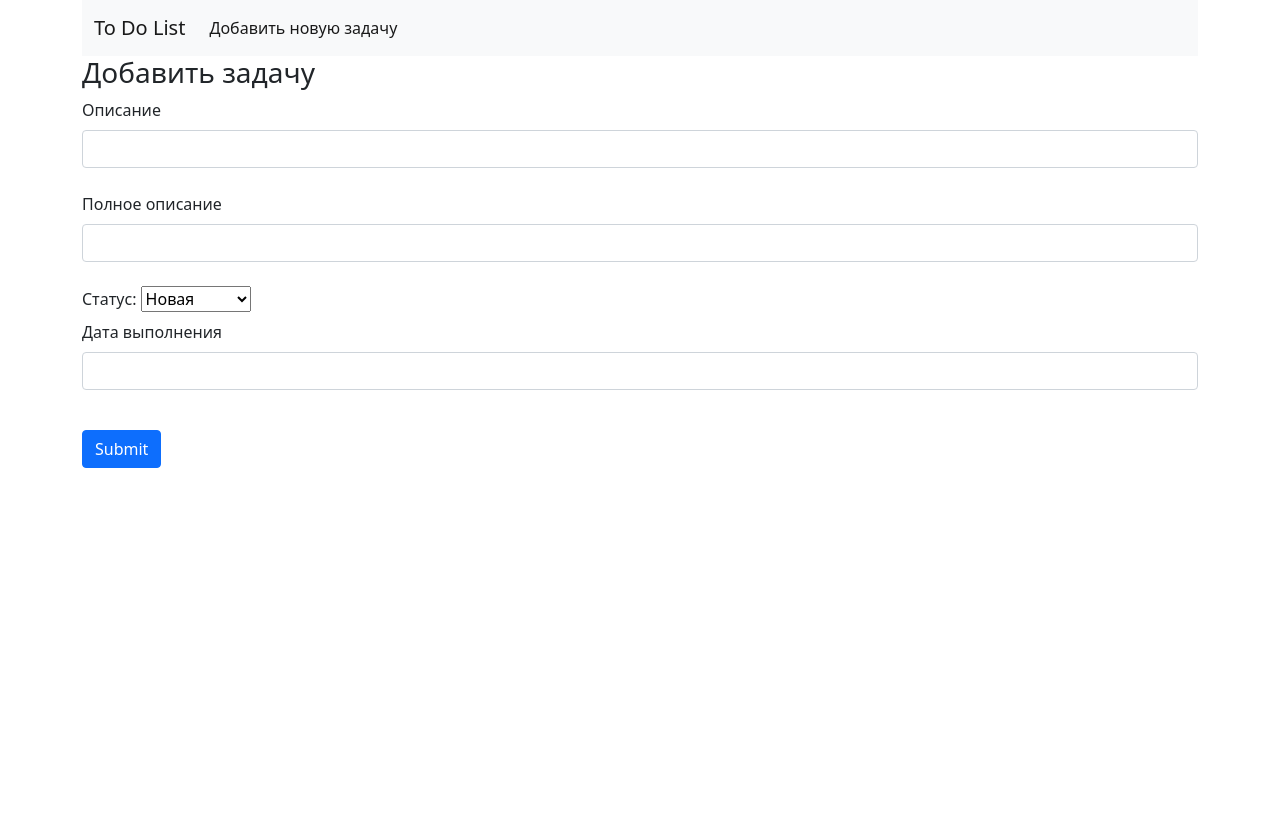
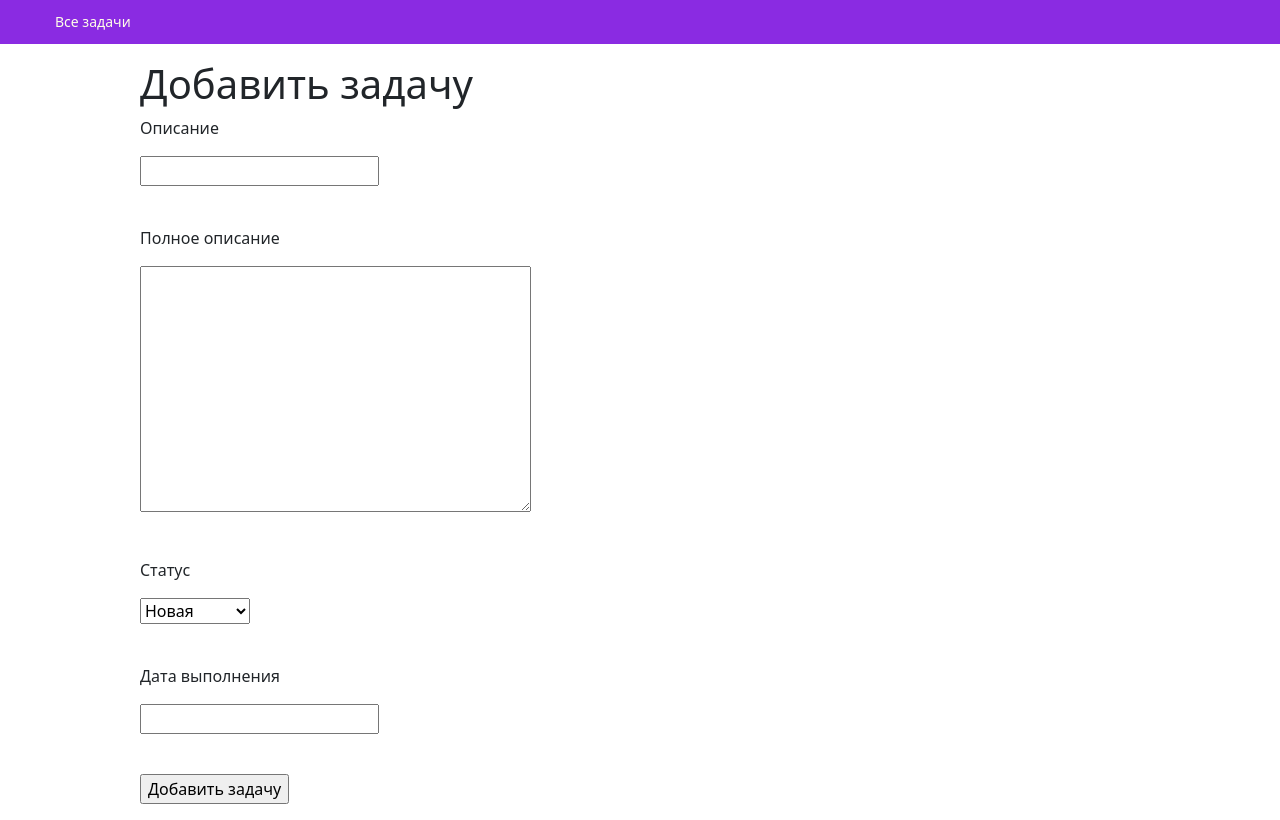
Before and after one commit to UuljanAitnazarova/python_homework_45_To_do_list, a Django app: page /tasks/add/ in a window 1280 px wide. Before the commit the page ends 468 px from the top, so only its background shows below. Run offline with Django 3.2, Linux system fonts and the light colour scheme.

Commit message:
Added task_update view, added forms and updated the task_create_view

```diff
--- /dev/null
+++ b/source/todoapp/forms.py
@@ -0,0 +1,10 @@
+from django import forms
+from django.forms import widgets
+
+from .models import Task
+
+class TaskForm(forms.Form):
+    description = forms.CharField(max_length=200, required=True, label='Описание')
+    full_description = forms.CharField(max_length=3000, required=False, widget=widgets.Textarea, label='Полное описание')
+    status = forms.ChoiceField(choices=Task.STATUS_CHOICES, required=True, label = 'Статус')
+    date_completed = forms.DateField(required=False, label='Дата выполнения')
--- /dev/null
+++ b/source/todoapp/static/css/navbar.css
@@ -0,0 +1,32 @@
+.navbar {
+    display: block;
+    background: blueviolet;
+    position: fixed;
+    top: 0;
+    right: 0;
+    left: 0;
+    font-size: 0;
+    box-sizing: border-box;
+    padding: 10px 40px;
+}
+.menu {
+    font-size: 14px;
+    line-height: 1;
+    padding: 0;
+    margin: 0;
+    display: inline-block;
+    color: #fffee8;
+}
+.menu li {
+    display: inline-block;
+}
+.menu a {
+    display: inline-block;
+    text-decoration: none;
+    color: inherit;
+    padding: 5px 15px;
+}
+.menu a:hover {
+    color: #ffc122;
+    text-decoration: underline;
+}
--- a/source/todoapp/static/css/style.css
+++ b/source/todoapp/static/css/style.css
@@ -0,0 +1,19 @@
+body {
+    margin-top: 60px;
+}
+
+.container{
+    width: 80%;
+    margin: 0 auto;
+}
+
+.form-error {
+    color: red;
+    font-size: 12px;
+    margin: 5px 0 0 0
+}
+.form-field-error {
+    border: solid 1px red;
+    box-shadow: red 0 0 3px;
+    display: inline-block;
+}
--- a/source/todoapp/templates/base.html
+++ b/source/todoapp/templates/base.html
@@ -1,3 +1,5 @@
+{% load static %}
+
 <!DOCTYPE html>
 <html lang="en">
 <head>
@@ -7,26 +9,21 @@
     <link href="https://cdn.jsdelivr.net/npm/bootstrap@5.0.0-beta2/dist/css/bootstrap.min.css" rel="stylesheet" integrity="sha384-BmbxuPwQa2lc/FVzBcNJ7UAyJxM6wuqIj61tLrc4wSX0szH/Ev+nYRRuWlolflfl" crossorigin="anonymous">
     <script src="https://cdn.jsdelivr.net/npm/bootstrap@5.0.0-beta2/dist/js/bootstrap.bundle.min.js" integrity="sha384-b5kHyXgcpbZJO/tY9Ul7kGkf1S0CWuKcCD38l8YkeH8z8QjE0GmW1gYU5S9FOnJ0" crossorigin="anonymous"></script>
     <title>Document</title>
+    <link rel="stylesheet" href="{% static "css/style.css" %}">
+    <link rel="stylesheet" href="{% static "css/navbar.css" %}">
 </head>
 <body>
+  <nav class="navbar">
+    <ul class="menu">
+        <li><a href="{% url "index" %}">Все задачи</a></li>
+        {% block menu %}{% endblock %}
+    </ul>
+  </nav>
     <div class="container">
-      <nav class="navbar navbar-expand-lg navbar-light bg-light">
-        <div class="container-fluid">
-          <a class="navbar-brand" href="{% url 'index' %}">To Do List</a>
-          <button class="navbar-toggler" type="button" data-bs-toggle="collapse" data-bs-target="#navbarNav" aria-controls="navbarNav" aria-expanded="false" aria-label="Toggle navigation">
-            <span class="navbar-toggler-icon"></span>
-          </button>
-          <div class="collapse navbar-collapse" id="navbarNav">
-            <ul class="navbar-nav">
-              <li class="nav-item">
-                <a class="nav-link active" aria-current="page" href="{% url 'task_create' %}">Добавить новую задачу</a>
-              </li>
-            </ul>
-          </div>
-        </div>
-      </nav>
-            {% block content %}
-            {% endblock %}
+      <h1>{% block page_header %}{% endblock page_header %}</h1>
+
+        {% block content %}
+        {% endblock %}
 
     </div>
 </body>
--- a/source/todoapp/templates/task_create.html
+++ b/source/todoapp/templates/task_create.html
@@ -1,26 +1,9 @@
 {% extends 'base.html' %}
 
+<!-- {% block page_header %}Добавить задачу{% endblock page_header %} -->
+
 {% block content %}
-
-<h3>Добавить задачу</h3>
-<form action="/tasks/add/" method="post">
-    <div class="mb-3">
-        {% csrf_token %}
-        <label class="form-label">Описание</label>
-        <input type="text" class="form-control" name="description"><br/>
-        <label class="form-label">Полное описание</label>
-        <input type="text" class="form-control" name='full_description'></br>
-        <label class="form-label">
-            Статус: <select name="status">
-                {% for eng, rus in status_choice %}
-                <option value="{{eng}}">{{rus}}</option>
-                {% endfor %}
-            </select>
-        </label><br/>
-        <label class="form-label">Дата выполнения</label><br/>
-        <input type="text" class="form-control" name="date_completed"><br/>
-    </div>
-
-    <button type="submit" class="btn btn-primary">Submit</button>
-</form>
-{% endblock %}
+    <form action="{% url 'task_create' %}" method="post">
+        {% include "task_form.html" with button_text="Добавить задачу" %}
+    </form>
+{% endblock content %}
--- a/source/todoapp/templates/task_delete.html
+++ b/source/todoapp/templates/task_delete.html
@@ -8,5 +8,6 @@
     <p>Вы точно хотите удалить задачу "{{ task.description }}"?</p>
     <input type="submit" value="Да">
 </form>
+<a href="{% url 'task_view' task.id %}">Отмена</a>
 
 {% endblock %}
--- /dev/null
+++ b/source/todoapp/templates/task_form.html
@@ -0,0 +1,15 @@
+{% csrf_token %}
+
+{% for error in form.non_field_errors %}
+   <p class="form-error">{{ error }}</p>
+{% endfor %}
+
+{% for field in form %}
+   <p><label for="{{ field.id_for_label }}">{{ field.label }}</label></p>
+   {% for error in field.errors %}
+       <p class="form-error">{{ error }}</p>
+   {% endfor %}
+   <p {% if field.errors %} class="form-field-error"{% endif %}>{{ field }}</p>
+    <br>
+{% endfor %}
+<p><input type="submit" value="{{ button_text }}"></p>
--- a/source/todoapp/urls.py
+++ b/source/todoapp/urls.py
@@ -1,10 +1,16 @@
 from django.urls import path
 
-from todoapp.views import index_view, task_view, task_create_view, task_delete_view
+from todoapp.views import (
+    index_view, task_view,
+    task_create_view,
+    task_delete_view,
+    task_update_view
+    )
 
 urlpatterns = [
     path('', index_view, name='index'),
     path('task/<int:pk>/', task_view, name='task_view'),
     path('tasks/add/', task_create_view, name='task_create'),
     path('task/delete/<int:pk>/', task_delete_view, name='task_delete'),
+    path('task/<int:pk>/update/', task_update_view, name='task_update'),
 ]
--- a/source/todoapp/views.py
+++ b/source/todoapp/views.py
@@ -1,7 +1,7 @@
 from django.shortcuts import render, get_object_or_404, redirect
 
 from .models import Task
-
+from .forms import TaskForm
 
 def index_view(request):
     tasks = Task.objects.all()
@@ -11,31 +11,52 @@ def task_view(request, pk):
     task = get_object_or_404(Task, id=pk)
     return render(request, 'task_view.html', context={'task': task})
 
-def task_create_view(request, *args, **kwargs):
+def task_create_view(request):
     if request.method == 'GET':
-        return render(request, 'task_create.html', {'status_choice': Task.STATUS_CHOICES})
+        form = TaskForm()
+        return render(request, 'task_create.html', context={'form': form})
     elif request.method == 'POST':
-        description = request.POST.get('description')
-        full_description = request.POST.get('full_description')
-        status = request.POST.get('status')
-        date_completed = request.POST.get('date_completed')
-        if not date_completed:
-            date_completed=None
+        form = TaskForm(data=request.POST)
+        if form.is_valid():
+            task = Task.objects.create(
+                description = form.cleaned_data.get('description'),
+                full_description = form.cleaned_data.get('full_description'),
+                status = form.cleaned_data.get('status'),
+                date_completed = form.cleaned_data.get('date_completed'),
+            )
+            return redirect('task_view', pk=task.id)
+        return render(request, 'task_create.html', context={'form': form})
 
-        task = Task.objects.create(
-            description=description,
-            full_description = full_description,
-            status=status,
-            date_completed= date_completed
-        )
-        return redirect('task_view', pk=task.pk)
 
 
 def task_delete_view(request, pk):
     task = get_object_or_404(Task, id=pk)
-
-    if request.method == 'POST':
+    if request.method == 'GET':
+        return render(request, 'task_delete.html', context={'task': task})
+    elif request.method == 'POST':
         task.delete()
         return redirect("index")
 
-    return render(request, 'task_delete.html', context={'task': task})
+
+def task_update_view(request, pk):
+    task = get_object_or_404(Task, id=pk)
+
+    if request.method == 'GET':
+        form = TaskForm(initial={
+            'description': task.description,
+            'full_description': task.full_description,
+            'status': task.status,
+            'date_completed': task.date_completed,
+        })
+
+        return render(request, 'task_update.html', context={'form':form, 'task':task})
+    elif request.method == 'POST':
+        form = TaskForm(data=request.POST)
+        if form.is_valid():
+            task.description = form.cleaned_data.get('description')
+            task.full_description = form.cleaned_data.get('full_description')
+            task.status = form.cleaned_data.get('status')
+            task.date_completed = form.cleaned_data.get('date_completed')
+            task.save()
+            return redirect('task_view', pk=task.id )
+        return render(request, 'task_create.html', context={'form': form, 'task': task})
```
Also changed, not shown: source/todoapp/fixtures/tasks.json (+8 -18 lines), source/todoapp/templates/index.html (+21 -13 lines), source/todoapp/templates/task_update.html (added, +10 -0 lines), source/todoapp/templates/task_view.html (+8 -1 lines).
